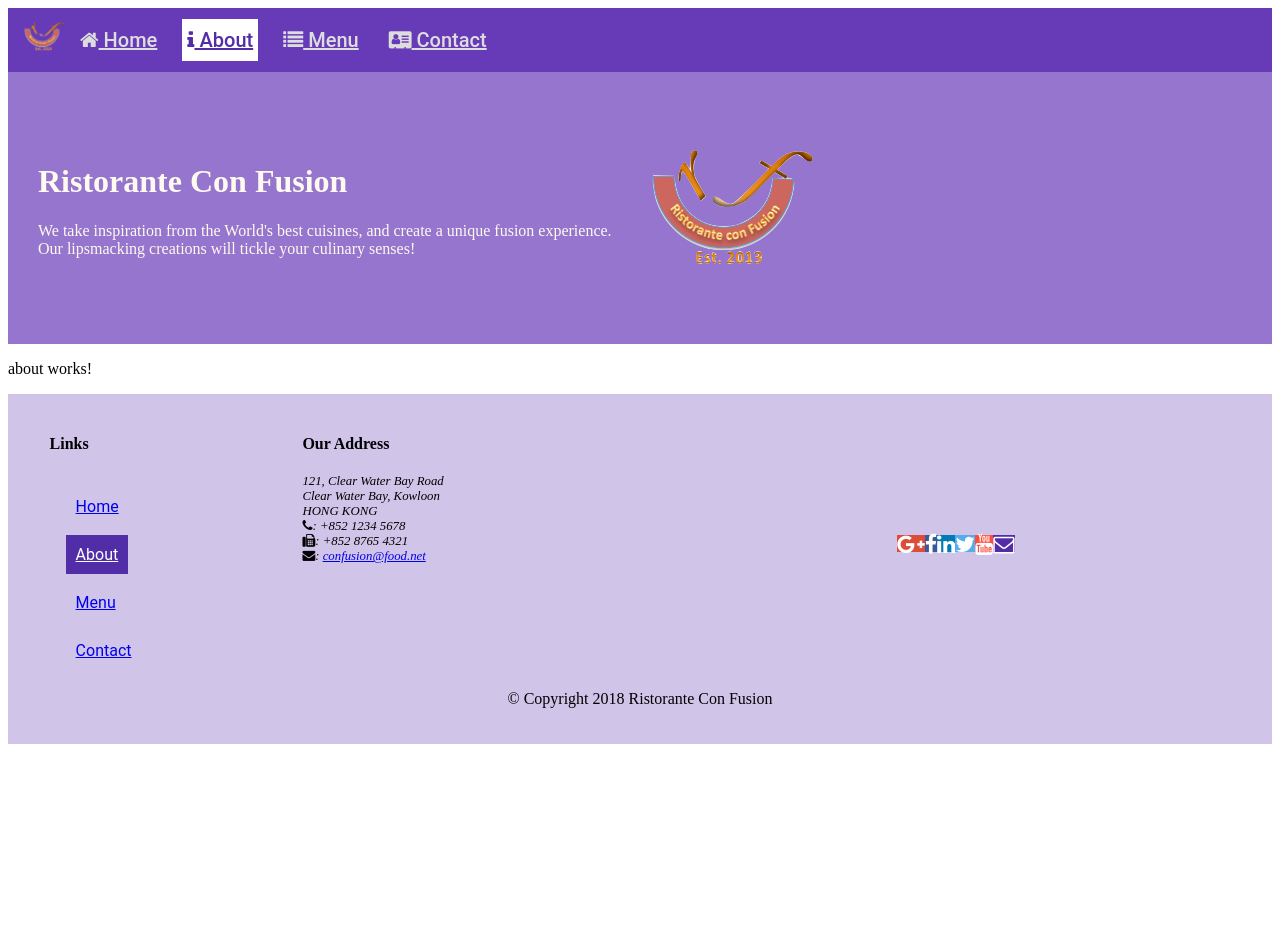
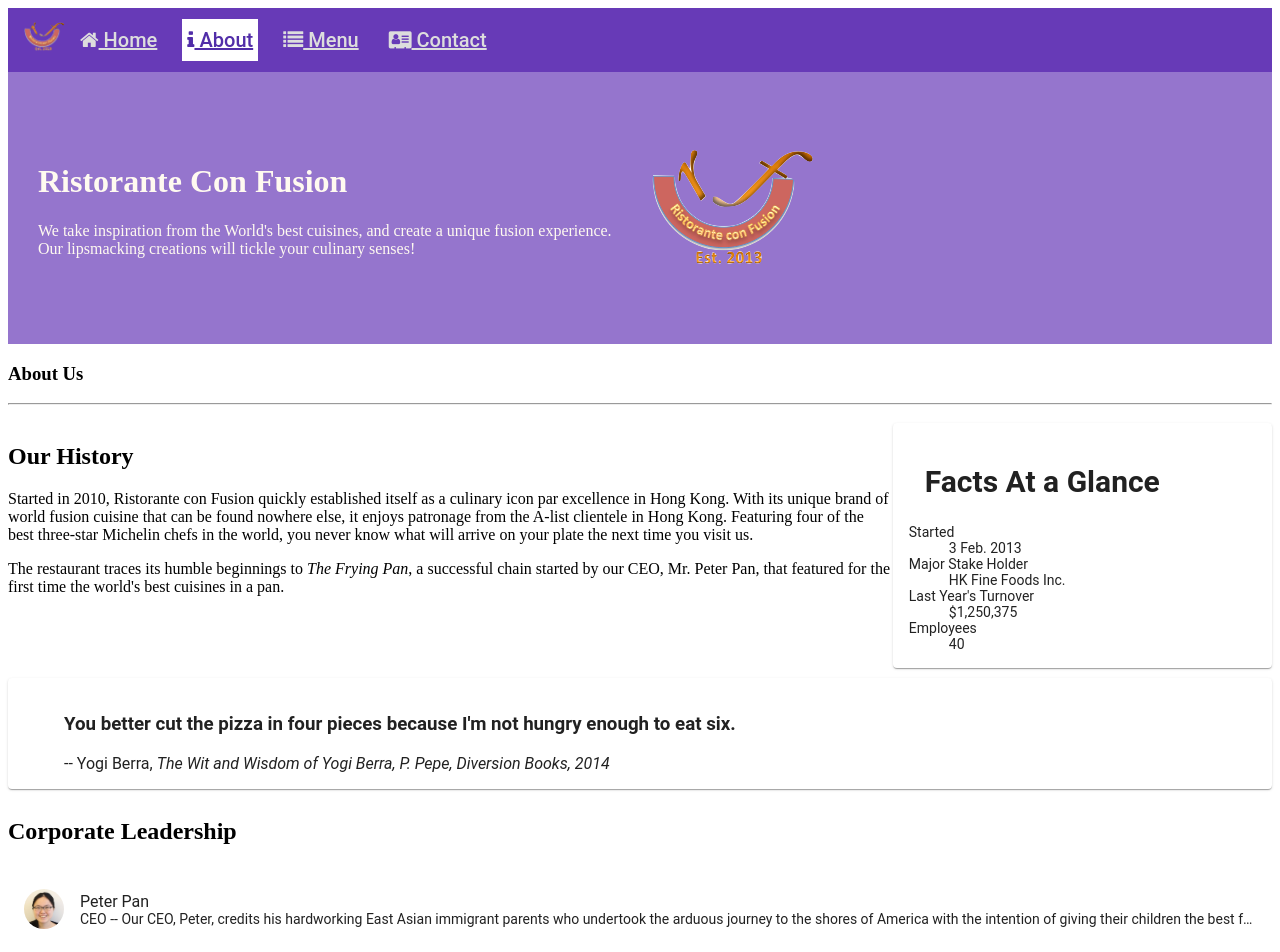
Before and after one commit to QuanGao/learn_angular_app, an Angular app: page /about in a window 1280 px wide. Shown: the top 952 px of the page. Before the commit the page ends 800 px from the top, so only its background shows below. Built offline with nearby package versions, Linux system fonts and the light colour scheme.

Commit message:
add featured leader, add leaders in about page

```diff
--- a/src/app/about/about.component.html
+++ b/src/app/about/about.component.html
@@ -1,3 +1,76 @@
-<p>
-  about works!
-</p>
+<div class="container"
+  fxLayout="column"
+  fxLayoutGap="10px">
+
+  <div fxFlex>
+    <div>
+        <h3>About Us</h3>
+        <hr>
+    </div>
+  </div>
+
+  <div fxFlex>
+    <div fxLayout="column" fxLayout.gt-sm="row">
+      <div fxFlex="70">
+        <h2>Our History</h2>
+        <p>Started in 2010, Ristorante con Fusion quickly established itself as a culinary icon par excellence in Hong Kong. With its unique brand of world fusion cuisine that can be found nowhere else, it enjoys patronage from the A-list clientele in Hong Kong.  Featuring four of the best three-star Michelin chefs in the world, you never know what will arrive on your plate the next time you visit us.</p>
+        <p>The restaurant traces its humble beginnings to <em>The Frying Pan</em>, a successful chain started by our CEO, Mr. Peter Pan, that featured for the first time the world's best cuisines in a pan.</p>
+      </div>
+      <div fxFlex="30">
+        <mat-card>
+          <mat-card-header>
+            <mat-card-title>
+            <h2>Facts At a Glance</h2>
+            </mat-card-title>
+          </mat-card-header>
+          <mat-card-content>
+            <dl>
+              <dt>Started</dt>
+              <dd>3 Feb. 2013</dd>
+              <dt>Major Stake Holder</dt>
+              <dd>HK Fine Foods Inc.</dd>
+              <dt>Last Year's Turnover</dt>
+              <dd>$1,250,375</dd>
+              <dt>Employees</dt>
+              <dd>40</dd>
+            </dl>
+          </mat-card-content>
+        </mat-card>
+      </div>
+    </div>
+  </div>
+
+  <div fxFlex>
+    <mat-card>
+      <blockquote>
+        <h3>You better cut the pizza in four pieces because
+            I'm not hungry enough to eat six.</h3>
+        <footer>-- Yogi Berra,
+          <cite>The Wit and Wisdom of Yogi Berra,
+            P. Pepe, Diversion Books, 2014</cite>
+        </footer>
+      </blockquote>
+    </mat-card>
+  </div>
+
+
+  <div fxFlex>
+    <h2>Corporate Leadership</h2>
+    <mat-list>
+        <mat-list-item *ngFor="let leader of leaders">
+          <img matListAvatar src={{leader.image}} alt={{leader.name}}>
+          <h3 matLine>{{ leader.name }} </h3>
+          <p matLine>
+            <span> {{ leader.abbr }} </span>
+            <span> -- {{ leader.description }} </span>
+          </p>
+        </mat-list-item>
+      </mat-list>
+</div>
+
+
+<!-- image: string;
+designation: string;
+abbr: string;
+featured: boolean;
+description: string; -->
--- a/src/app/about/about.component.ts
+++ b/src/app/about/about.component.ts
@@ -1,4 +1,6 @@
 import { Component, OnInit } from '@angular/core';
+import { Leader } from '../shared/leader';
+import { LeaderService } from '../services/leader.service';
 
 @Component({
   selector: 'app-about',
@@ -7,9 +9,12 @@ import { Component, OnInit } from '@angular/core';
 })
 export class AboutComponent implements OnInit {
 
-  constructor() { }
+  leaders: Leader[];
+
+  constructor(private leaderService: LeaderService) { }
 
   ngOnInit() {
+    this.leaders = this.leaderService.getLeaders();
   }
 
 }
--- a/src/app/app.module.ts
+++ b/src/app/app.module.ts
@@ -4,6 +4,7 @@ import { BrowserAnimationsModule } from '@angular/platform-browser/animations';
 import { NgModule } from '@angular/core';
 import { MatToolbarModule } from '@angular/material/toolbar';
 import { MatListModule } from '@angular/material/list';
+
 import { MatGridListModule } from '@angular/material/grid-list';
 import { FlexLayoutModule } from '@angular/flex-layout';
 import { MatCardModule, MatCard } from '@angular/material/card';
@@ -14,7 +15,8 @@ import 'hammerjs';
 import { MenuComponent } from './menu/menu.component';
 import { DishdetailComponent } from './dishdetail/dishdetail.component';
 import { DishService } from './services/dish.service';
-import { PromotionService} from './services/promotion.service';
+import { PromotionService } from './services/promotion.service';
+import { LeaderService } from './services/leader.service';
 
 import { HeaderComponent } from './header/header.component';
 import { FooterComponent } from './footer/footer.component';
@@ -46,7 +48,7 @@ import { AppRoutingModule } from './app-routing/app-routing.module';
     MatCardModule,
     AppRoutingModule
   ],
-  providers: [ DishService, PromotionService ],
+  providers: [ DishService, PromotionService, LeaderService ],
   bootstrap: [ AppComponent ]
 })
 
--- a/src/app/home/home.component.html
+++ b/src/app/home/home.component.html
@@ -33,4 +33,18 @@
   </mat-card-content>
 </mat-card>
 
+<mat-card *ngIf="leader" fxFlex>
+    <mat-card-header>
+      <div mat-card-avatar></div>
+      <mat-card-title>
+        <h3>{{leader.name | uppercase}}</h3>
+      </mat-card-title>
+    </mat-card-header>
+    <img mat-card-image src={{leader.image}} alt={{leader.name}}>
+    <mat-card-content>
+      <p>{{leader.description}}
+      </p>
+    </mat-card-content>
+  </mat-card>
+
 </div>
--- a/src/app/home/home.component.ts
+++ b/src/app/home/home.component.ts
@@ -4,6 +4,8 @@ import { Dish } from '../shared/dish';
 import { DishService } from '../services/dish.service';
 import { Promotion } from '../shared/promotion';
 import { PromotionService } from '../services/promotion.service';
+import { Leader } from '../shared/leader';
+import { LeaderService } from '../services/leader.service';
 
 @Component({
   selector: 'app-home',
@@ -14,13 +16,16 @@ export class HomeComponent implements OnInit {
 
   dish: Dish;
   promotion: Promotion;
+  leader: Leader;
 
   constructor(private dishservice: DishService,
-    private promotionservice: PromotionService) { }
+    private promotionservice: PromotionService,
+    private leaderservice: LeaderService) { }
 
   ngOnInit() {
     this.dish = this.dishservice.getFeaturedDish();
-    this.promotion = this.promotionservice.getFeaturedPromotion()
+    this.promotion = this.promotionservice.getFeaturedPromotion();
+    this.leader = this.leaderservice.getFeaturedLeader();
   }
 
 }
--- /dev/null
+++ b/src/app/services/leader.service.ts
@@ -0,0 +1,21 @@
+import { Injectable } from '@angular/core';
+import { Leader } from '../shared/leader';
+import { LEADERS } from '../shared/leaders';
+
+
+@Injectable({
+  providedIn: 'root'
+})
+export class LeaderService {
+
+  constructor() { }
+
+  getLeaders(): Leader[]{
+    return LEADERS;
+  };
+
+  getFeaturedLeader(): Leader {
+    return LEADERS.filter( (leader) => leader.featured)[0]
+  };
+
+}
--- /dev/null
+++ b/src/app/shared/leader.ts
@@ -0,0 +1,9 @@
+export class Leader {
+  id: number;
+  name: string;
+  image: string;
+  designation: string;
+  abbr: string;
+  featured: boolean;
+  description: string;
+}
--- /dev/null
+++ b/src/app/shared/leaders.ts
@@ -0,0 +1,44 @@
+import { Leader } from './leader';
+
+export const LEADERS: Leader[] = [
+  {
+    id: 0,
+    name: 'Peter Pan',
+    image: '/assets/images/quan.jpg',
+    designation: 'Chief Epicurious Officer',
+    abbr: 'CEO',
+      featured: false,
+    // tslint:disable-next-line:max-line-length
+    description: 'Our CEO, Peter, credits his hardworking East Asian immigrant parents who undertook the arduous journey to the shores of America with the intention of giving their children the best future. His mother\'s wizardy in the kitchen whipping up the tastiest dishes with whatever is available inexpensively at the supermarket, was his first inspiration to create the fusion cuisines for which The Frying Pan became well known. He brings his zeal for fusion cuisines to this restaurant, pioneering cross-cultural culinary connections.'
+  },
+  {
+    id: 1,
+    name: 'Dhanasekaran Witherspoon',
+    image: '/assets/images/quan.jpg',
+    designation: 'Chief Food Officer',
+    abbr: 'CFO',
+      featured: false,
+    // tslint:disable-next-line:max-line-length
+    description: 'Our CFO, Danny, as he is affectionately referred to by his colleagues, comes from a long established family tradition in farming and produce. His experiences growing up on a farm in the Australian outback gave him great appreciation for varieties of food sources. As he puts it in his own words, Everything that runs, wins, and everything that stays, pays!'
+  },
+  {
+    id: 2,
+    name: 'Agumbe Tang',
+    image: '/assets/images/quan.jpg',
+    designation: 'Chief Taste Officer',
+    abbr: 'CTO',
+      featured: false,
+    // tslint:disable-next-line:max-line-length
+    description: 'Blessed with the most discerning gustatory sense, Agumbe, our CFO, personally ensures that every dish that we serve meets his exacting tastes. Our chefs dread the tongue lashing that ensues if their dish does not meet his exacting standards. He lives by his motto, You click only if you survive my lick.'
+  },
+  {
+    id: 3,
+    name: 'Alberto Somayya',
+    image: '/assets/images/quan.jpg',
+    designation: 'Executive Chef',
+    abbr: 'EC',
+      featured: true,
+    // tslint:disable-next-line:max-line-length
+    description: 'Award winning three-star Michelin chef with wide International experience having worked closely with whos-who in the culinary world, he specializes in creating mouthwatering Indo-Italian fusion experiences. He says, Put together the cuisines from the two craziest cultures, and you get a winning hit! Amma Mia!'
+  }
+];
```
Also changed, not shown: 1 other file (tests, documents, lock files or other folders).
